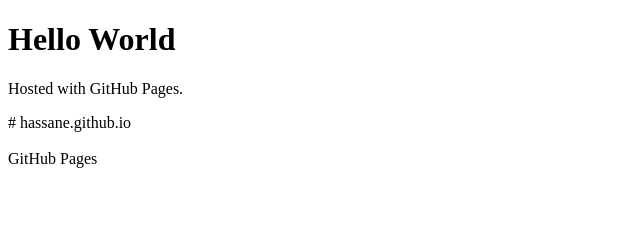
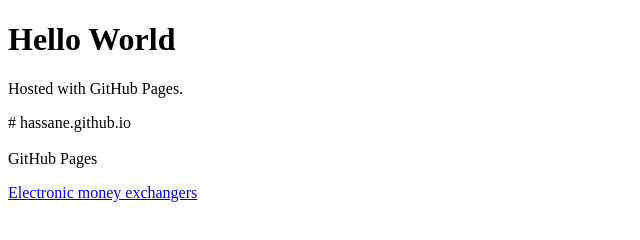
Before and after one commit to hassane/hassane.github.io, a plain HTML site: page index.html in a window 1280 px wide. Shown: the whole page, without its empty margins (0-640 px from the left). Drawn offline with Linux system fonts and the light colour scheme.

Commit message:
Update index.html

```diff
--- a/index.html
+++ b/index.html
@@ -3,11 +3,17 @@
 <head>
 	<title>Hassane Pages</title>
 	<meta name="robots" content="noindex, nofollow">
+	<style>
+		#bc{color:gray;}
+	</style>
 </head>
 <body>
 	<h1>Hello World</h1>
 	<p>Hosted with GitHub Pages.</p>
 	<p># hassane.github.io <br/><br/>
 	GitHub Pages</p>
+	<p id="bc">
+		<a target="_blank" href="https://www.bestchange.com/" onclick="this.href='https://www.bestchange.com/?p=484527'">Electronic money exchangers</a>
+	</p>
 </body>
 </html>
```
